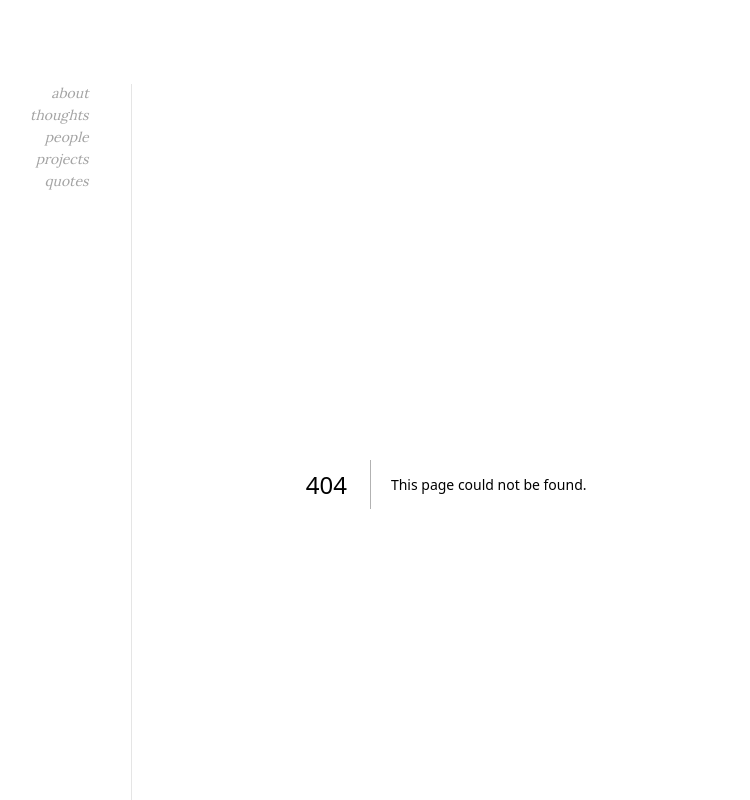
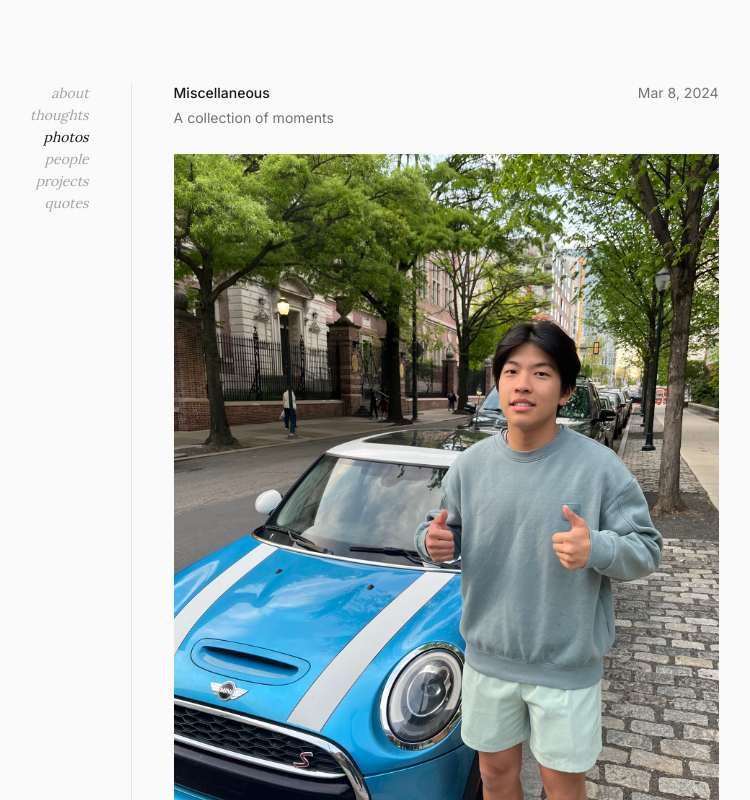
Before and after one commit to george-cxue/george-cxue.github.io, a Next.js app: page /photos/misc in a window 1280 px wide. Before the commit this address had no page. Shown: the top 800 px of the page, without its empty margins (54-804 px from the left). Built offline with nearby package versions, Linux system fonts and the light colour scheme.

Commit message:
added photos / exhibits

```diff
--- /dev/null
+++ b/src/app/photos/[slug]/page.tsx
@@ -0,0 +1,84 @@
+import type { Metadata } from 'next';
+import Image from 'next/image';
+import { notFound } from 'next/navigation';
+import { EXHIBITS } from '@/data/photos';
+
+export function generateStaticParams() {
+  return EXHIBITS.map(({ slug }) => ({ slug }));
+}
+
+export const dynamicParams = false;
+
+export async function generateMetadata({
+  params,
+}: {
+  params: Promise<{ slug: string }>;
+}): Promise<Metadata> {
+  const { slug } = await params;
+  const exhibit = EXHIBITS.find((e) => e.slug === slug);
+  if (!exhibit) return {};
+
+  return {
+    title: `${exhibit.title} - George Xue`,
+    description: exhibit.description || `Photos from ${exhibit.title}`,
+  };
+}
+
+function formatDate(dateString: string): string {
+  const date = new Date(dateString + 'T00:00:00');
+  return date.toLocaleDateString('en-US', {
+    year: 'numeric',
+    month: 'short',
+    day: 'numeric',
+  });
+}
+
+export default async function ExhibitPage({
+  params,
+}: {
+  params: Promise<{ slug: string }>;
+}) {
+  const { slug } = await params;
+  const exhibit = EXHIBITS.find((e) => e.slug === slug);
+
+  if (!exhibit) {
+    notFound();
+  }
+
+  return (
+    <article>
+      <header className="mb-8">
+        <div className="flex items-baseline justify-between">
+          <h1 className="mb-0 font-medium text-neutral-900">
+            {exhibit.title}
+          </h1>
+          <time className="ml-2 whitespace-nowrap text-neutral-500">
+            {formatDate(exhibit.date)}
+          </time>
+        </div>
+        {exhibit.description && (
+          <p className="mt-2 text-neutral-500">{exhibit.description}</p>
+        )}
+      </header>
+
+      <div className="space-y-8">
+        {exhibit.photos.map((photo, i) => (
+          <figure key={i}>
+            <Image
+              src={photo.src}
+              alt={photo.alt}
+              width={672}
+              height={448}
+              className="w-full object-cover"
+            />
+            {photo.caption && (
+              <figcaption className="mt-2 font-serif text-xs italic text-neutral-500">
+                {photo.caption}
+              </figcaption>
+            )}
+          </figure>
+        ))}
+      </div>
+    </article>
+  );
+}
--- /dev/null
+++ b/src/app/photos/page.tsx
@@ -0,0 +1,61 @@
+import type { Metadata } from 'next';
+import Link from 'next/link';
+import Image from 'next/image';
+import { EXHIBITS } from '@/data/photos';
+
+export const metadata: Metadata = {
+  title: 'Photos - George Xue',
+  description: 'Photography organized by exhibits and events',
+};
+
+function formatDate(dateString: string): string {
+  const date = new Date(dateString + 'T00:00:00');
+  return date.toLocaleDateString('en-US', {
+    year: 'numeric',
+    month: 'short',
+  });
+}
+
+export default function PhotosPage() {
+  const exhibits = [...EXHIBITS].sort(
+    (a, b) => new Date(b.date).getTime() - new Date(a.date).getTime()
+  );
+
+  return (
+    <article>
+      <div className="grid grid-cols-2 gap-x-6 gap-y-10 sm:grid-cols-3">
+        {exhibits.map((exhibit) => (
+          <Link
+            key={exhibit.slug}
+            href={`/photos/${exhibit.slug}`}
+            className="group block"
+          >
+            <div className="relative aspect-square overflow-hidden">
+              <Image
+                src={exhibit.cover}
+                alt={exhibit.title}
+                fill
+                sizes="(max-width: 640px) 45vw, 200px"
+                className="object-cover"
+              />
+            </div>
+            <div className="mt-2">
+              <h2 className="text-xs font-medium text-neutral-800 transition-colors group-hover:text-neutral-900">
+                {exhibit.title}
+              </h2>
+              <p className="mt-0.5 font-serif text-xs italic text-neutral-400">
+                {formatDate(exhibit.date)}
+                {exhibit.description && (
+                  <span className="text-neutral-300"> &mdash; </span>
+                )}
+                {exhibit.description && (
+                  <span>{exhibit.description}</span>
+                )}
+              </p>
+            </div>
+          </Link>
+        ))}
+      </div>
+    </article>
+  );
+}
--- a/src/components/Nav.tsx
+++ b/src/components/Nav.tsx
@@ -7,6 +7,7 @@ import clsx from 'clsx';
 const NAV_ITEMS = [
   { name: 'about', path: '/' },
   { name: 'thoughts', path: '/thoughts' },
+  { name: 'photos', path: '/photos' },
   { name: 'people', path: '/people' },
   { name: 'projects', path: '/projects' },
   { name: 'quotes', path: '/quotes' },
--- /dev/null
+++ b/src/data/photos.ts
@@ -0,0 +1,62 @@
+export interface Photo {
+  src: string;
+  alt: string;
+  caption?: string;
+}
+
+export interface Exhibit {
+  slug: string;
+  title: string;
+  date: string;
+  description?: string;
+  cover: string;
+  photos: Photo[];
+}
+
+export const EXHIBITS: Exhibit[] = [
+  {
+    slug: 'philadelphia',
+    title: 'Philadelphia',
+    date: '2024-06-15',
+    description: 'Scenes from around the city',
+    cover: '/media/home/philly.jpg',
+    photos: [
+      {
+        src: '/media/home/philly.jpg',
+        alt: 'Philadelphia skyline',
+        caption: 'The skyline from South Street Bridge',
+      },
+      {
+        src: '/media/home/friends.jpg',
+        alt: 'Friends in Philadelphia',
+      },
+      {
+        src: '/media/home/icecream.jpg',
+        alt: 'Ice cream in the city',
+        caption: 'Matcha ice cream on a summer afternoon',
+      },
+    ],
+  },
+  {
+    slug: 'misc',
+    title: 'Miscellaneous',
+    date: '2024-03-08',
+    description: 'A collection of moments',
+    cover: '/media/home/car.jpg',
+    photos: [
+      {
+        src: '/media/home/car.jpg',
+        alt: 'A cool car',
+      },
+      {
+        src: '/media/home/box.jpg',
+        alt: 'Music box from Boston',
+        caption: 'Found this in a shop in Boston',
+      },
+      {
+        src: '/media/home/pc.jpg',
+        alt: 'Pledge class photo',
+      },
+    ],
+  },
+];
```
